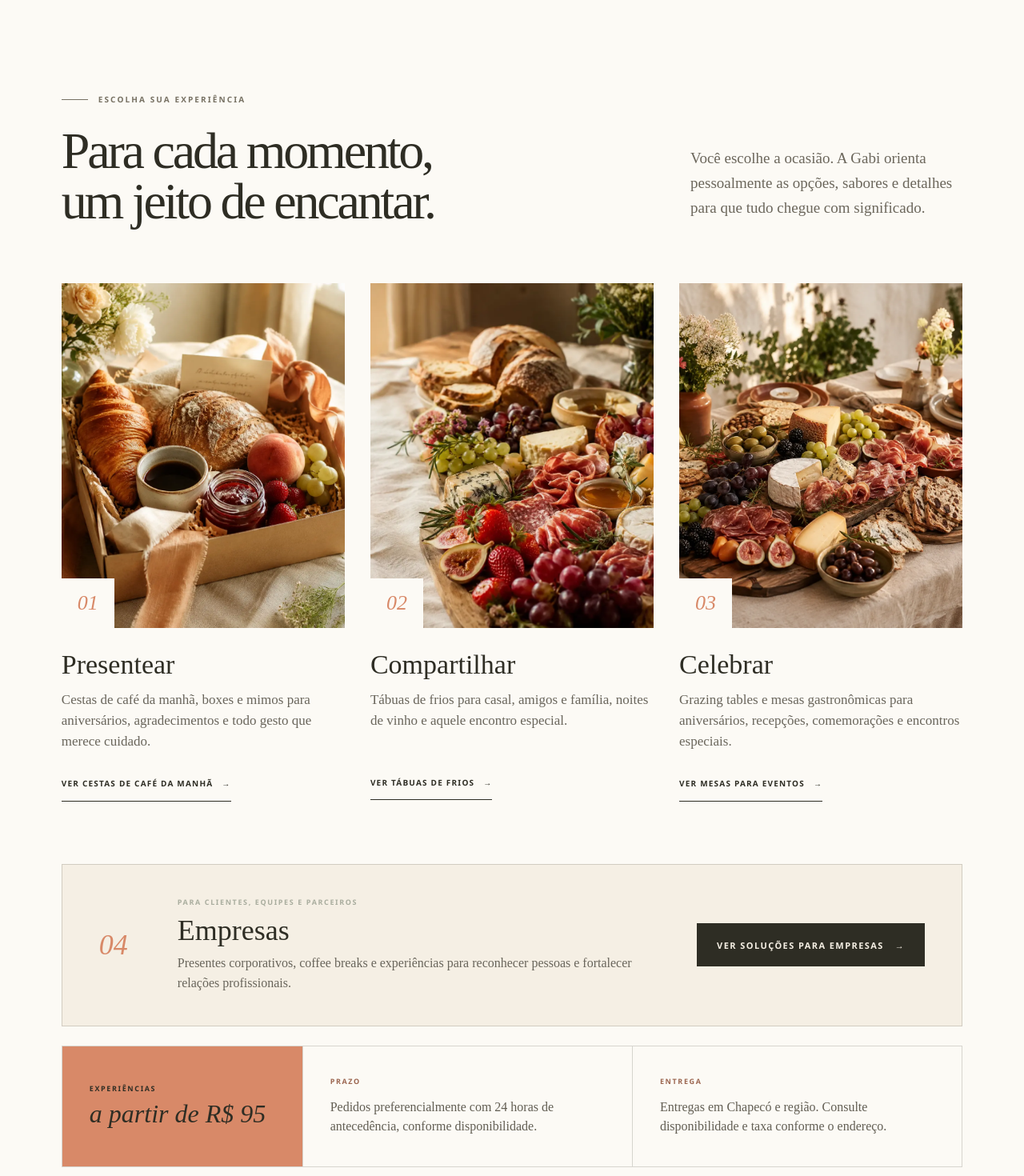
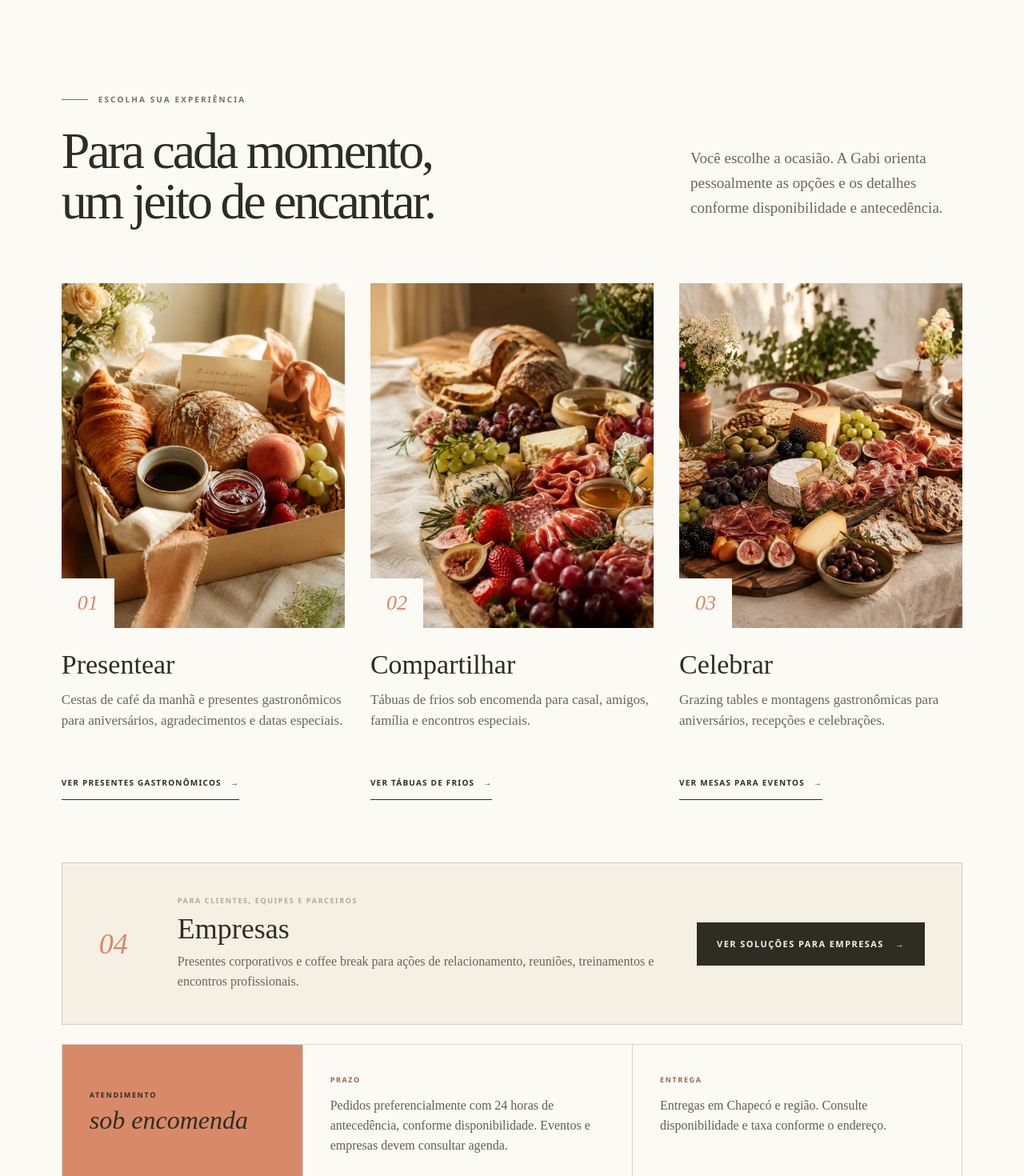
Before and after one commit to bittarello/gb-grazing-foods, a Next.js app: page / in a window 1280 px wide. Shown: the part 1330-2800 px from the top of the page at 80% size. Built offline with nearby package versions, Linux system fonts and the light colour scheme.

Commit message:
Atualizar home com serviços reais e links locais

```diff
--- a/app/page.tsx
+++ b/app/page.tsx
@@ -3,46 +3,41 @@ const instagramUrl = "https://www.instagram.com/gabi.gbgrazingfoods/";
 const whatsappNumber = "5549999442478";
 const breakfastPage = "/cestas-de-cafe-da-manha-chapeco/";
 const boardsPage = "/tabuas-de-frios-chapeco/";
+const giftsPage = "/presentes-gastronomicos-chapeco/";
 const eventsPage = "/grazing-table-chapeco/";
 const corporatePage = "/presentes-corporativos-chapeco/";
 const coffeeBreakPage = "/coffee-break-chapeco/";
 
 const messages = {
   order: "Olá Gabi! Vim pelo site da GB Grazing Foods e gostaria de fazer um pedido. Pode me ajudar?",
-  gift: "Olá Gabi! Vim pelo site da GB e estou procurando uma opção especial para presentear. Pode me mostrar as opções?",
-  boards: "Olá Gabi! Vim pelo site da GB e gostaria de conhecer as opções de tábuas de frios para compartilhar.",
-  breakfast: "Olá Gabi! Vim pelo site da GB e gostaria de conhecer as opções de cestas de café da manhã.",
-  event: "Olá Gabi! Vim pelo site da GB e gostaria de informações para uma comemoração ou evento.",
-  corporate: "Olá Gabi! Vim pelo site da GB e gostaria de conhecer as opções de presentes, coffee breaks e experiências corporativas.",
   information: "Olá Gabi! Vim pelo site da GB Grazing Foods e gostaria de mais informações.",
 };
 
 const whatsappLink = (message: string) => `https://wa.me/${whatsappNumber}?text=${encodeURIComponent(message)}`;
 const whatsapp = {
-  order: whatsappLink(messages.order), gift: whatsappLink(messages.gift), boards: whatsappLink(messages.boards),
-  breakfast: whatsappLink(messages.breakfast), event: whatsappLink(messages.event),
-  corporate: whatsappLink(messages.corporate), information: whatsappLink(messages.information),
+  order: whatsappLink(messages.order),
+  information: whatsappLink(messages.information),
 };
 
 const occasions = [
-  { number: "01", title: "Presentear", text: "Cestas de café da manhã, boxes e mimos para aniversários, agradecimentos e todo gesto que merece cuidado.", image: "/images/gb-presentes.webp", alt: "Cesta de café da manhã artesanal preparada em Chapecó", cta: "Ver cestas de café da manhã", href: breakfastPage },
-  { number: "02", title: "Compartilhar", text: "Tábuas de frios para casal, amigos e família, noites de vinho e aquele encontro especial.", image: "/images/gb-hero.webp", alt: "Tábua de frios artesanal com queijos, frutas, pães e embutidos", cta: "Ver tábuas de frios", href: boardsPage },
-  { number: "03", title: "Celebrar", text: "Grazing tables e mesas gastronômicas para aniversários, recepções, comemorações e encontros especiais.", image: "/images/gb-eventos.webp", alt: "Mesa gastronômica preparada para uma celebração", cta: "Ver mesas para eventos", href: eventsPage },
+  { number: "01", title: "Presentear", text: "Cestas de café da manhã e presentes gastronômicos para aniversários, agradecimentos e datas especiais.", image: "/images/gb-presentes.webp", alt: "Presente gastronômico artesanal preparado em Chapecó", cta: "Ver presentes gastronômicos", href: giftsPage },
+  { number: "02", title: "Compartilhar", text: "Tábuas de frios sob encomenda para casal, amigos, família e encontros especiais.", image: "/images/gb-hero.webp", alt: "Tábua de frios artesanal com queijos, frutas, pães e embutidos", cta: "Ver tábuas de frios", href: boardsPage },
+  { number: "03", title: "Celebrar", text: "Grazing tables e montagens gastronômicas para aniversários, recepções e celebrações.", image: "/images/gb-eventos.webp", alt: "Mesa gastronômica preparada para uma celebração", cta: "Ver mesas para eventos", href: eventsPage },
 ];
 
-const products = [
-  { label: "Cestas de café da manhã", title: "Café da Manhã Afeto", text: "Um presente gastronômico que chega cedo e transforma o primeiro momento do dia.", cta: "Ver opções de café da manhã", href: breakfastPage },
-  { label: "Para brindar a dois", title: "Noite de Vinhos", text: "Sabores selecionados para uma noite sem pressa, cheia de conversa e presença.", cta: "Ver tábuas de frios", href: boardsPage },
-  { label: "Tábuas de frios", title: "Tábua para Compartilhar", text: "Uma composição generosa para casal, amigos ou família receberem bem e criarem boas memórias.", cta: "Conhecer tábuas de frios", href: boardsPage },
-  { label: "Presentes corporativos", title: "Experiências Corporativas", text: "Presentes e experiências para reconhecer clientes, equipes e parceiros.", cta: "Ver presentes corporativos", href: corporatePage },
-  { label: "Coffee break", title: "Coffee Break para Reuniões", text: "Opções para reuniões, treinamentos e encontros corporativos, orientadas conforme quantidade e formato.", cta: "Conhecer coffee break", href: coffeeBreakPage },
+const services = [
+  { label: "Presentear logo cedo", title: "Cestas de café da manhã", text: "Cestas sob encomenda para aniversários, agradecimentos, comemorações e outras datas especiais.", cta: "Ver cestas de café da manhã", href: breakfastPage },
+  { label: "Presentes para diferentes ocasiões", title: "Presentes gastronômicos", text: "Boxes, cestas e outras possibilidades para presentear, conforme a ocasião e a disponibilidade.", cta: "Ver presentes gastronômicos", href: giftsPage },
+  { label: "Para compartilhar", title: "Tábuas de frios", text: "Queijos, embutidos, acompanhamentos e itens selecionados em composições sob encomenda.", cta: "Ver tábuas de frios", href: boardsPage },
+  { label: "Para empresas", title: "Presentes corporativos", text: "Opções personalizadas para clientes, equipes, parceiros e ações de relacionamento.", cta: "Ver presentes corporativos", href: corporatePage },
+  { label: "Reuniões e treinamentos", title: "Coffee break", text: "Coffee break sob encomenda para reuniões, treinamentos, eventos e encontros corporativos.", cta: "Ver coffee break", href: coffeeBreakPage },
 ];
 
 const faqs = [
   { question: "Com quanta antecedência devo fazer o pedido?", answer: "Os pedidos devem ser feitos preferencialmente com 24 horas de antecedência, conforme disponibilidade. Para eventos e pedidos corporativos, quanto antes conversarmos, melhor." },
   { question: "Onde a GB realiza entregas?", answer: "Entregamos em Chapecó e região. Consulte a disponibilidade e a taxa de entrega conforme o endereço." },
-  { question: "É possível personalizar?", answer: "Sim. Conte para a Gabi quem vai receber, qual é a ocasião e o que você imaginou. Cada experiência é orientada pessoalmente, conforme o produto e a antecedência." },
-  { question: "A GB atende empresas e eventos?", answer: "Sim. Preparamos presentes corporativos, coffee breaks em Chapecó, kits para reuniões e mesas gastronômicas para encontros e celebrações." },
+  { question: "É possível personalizar?", answer: "Sim. Conte para a Gabi quem vai receber, qual é a ocasião e o que você imaginou. As possibilidades são orientadas conforme a opção escolhida e a antecedência." },
+  { question: "A GB atende empresas e eventos?", answer: "Sim. A GB prepara presentes corporativos, coffee break e montagens gastronômicas para eventos, conforme quantidade, prazo, agenda e disponibilidade." },
 ];
 
 function BrandMark() {
@@ -93,13 +88,13 @@ export default function Home() {
         <div className="hero-copy">
           <p className="eyebrow">Cestas, tábuas e presentes em Chapecó e região</p>
           <h1 id="hero-title">O sabor fica.<br /><em>O gesto também.</em></h1>
-          <p className="hero-description">Cestas de café da manhã, tábuas de frios, presentes especiais e experiências gastronômicas preparadas pela Gabi para presentear, compartilhar e celebrar.</p>
+          <p className="hero-description">Cestas de café da manhã, tábuas de frios, presentes gastronômicos, coffee break e experiências para eventos preparados pela Gabi para presentear, compartilhar e celebrar.</p>
           <div className="hero-actions">
             <a className="button button-primary" href={whatsapp.order} target="_blank" rel="noreferrer">Fazer um pedido pelo WhatsApp <span aria-hidden="true">→</span></a>
             <a className="text-link" href={breakfastPage}>Ver cestas de café da manhã</a>
           </div>
           <p className="order-note">Atendimento pessoal pela Gabi · Pedidos conforme disponibilidade</p>
-          <div className="hero-proof" aria-label="Informações comerciais da GB"><span>Opções a partir de R$ 95</span><span>Produção artesanal</span><span>Entregas em Chapecó e região</span></div>
+          <div className="hero-proof" aria-label="Informações comerciais da GB"><span>Produção artesanal</span><span>Sob encomenda</span><span>Entregas em Chapecó e região</span></div>
         </div>
         <figure className="hero-visual">
           <img src="/images/gb-hero.webp" alt="Tábua de frios artesanal com queijos, frutas, pães e embutidos" width="1587" height="991" fetchPriority="high" decoding="async" />
@@ -112,51 +107,45 @@ export default function Home() {
       <section className="section occasions-section" id="ocasioes">
         <div className="section-heading">
           <div><p className="eyebrow">Escolha sua experiência</p><h2>Para cada momento,<br />um jeito de encantar.</h2></div>
-          <p>Você escolhe a ocasião. A Gabi orienta pessoalmente as opções, sabores e detalhes para que tudo chegue com significado.</p>
+          <p>Você escolhe a ocasião. A Gabi orienta pessoalmente as opções e os detalhes conforme disponibilidade e antecedência.</p>
         </div>
         <div className="occasion-grid">
-          {occasions.map((occasion) => {
-            const opensWhatsApp = occasion.href.startsWith("https://wa.me/");
-            return <article className="occasion-card" key={occasion.title}>
-              <div className="occasion-image"><img src={occasion.image} alt={occasion.alt} loading="lazy" decoding="async" /><span>{occasion.number}</span></div>
-              <h3>{occasion.title}</h3><p>{occasion.text}</p>
-              <a href={occasion.href} target={opensWhatsApp ? "_blank" : undefined} rel={opensWhatsApp ? "noreferrer" : undefined} aria-label={opensWhatsApp ? `${occasion.cta} pelo WhatsApp` : occasion.cta}>{occasion.cta} <span aria-hidden="true">→</span></a>
-            </article>;
-          })}
+          {occasions.map((occasion) => <article className="occasion-card" key={occasion.title}>
+            <div className="occasion-image"><img src={occasion.image} alt={occasion.alt} loading="lazy" decoding="async" /><span>{occasion.number}</span></div>
+            <h3>{occasion.title}</h3><p>{occasion.text}</p>
+            <a href={occasion.href}>{occasion.cta} <span aria-hidden="true">→</span></a>
+          </article>)}
         </div>
         <article className="corporate-strip">
           <div className="corporate-number">04</div>
-          <div><p className="product-label">Para clientes, equipes e parceiros</p><h3>Empresas</h3><p>Presentes corporativos, coffee breaks e experiências para reconhecer pessoas e fortalecer relações profissionais.</p></div>
+          <div><p className="product-label">Para clientes, equipes e parceiros</p><h3>Empresas</h3><p>Presentes corporativos e coffee break para ações de relacionamento, reuniões, treinamentos e encontros profissionais.</p></div>
           <a className="button button-dark" href={corporatePage}>Ver soluções para empresas <span aria-hidden="true">→</span></a>
         </article>
-        <div className="commercial-info" aria-label="Preço, prazo e entrega">
-          <div className="price-highlight"><span>Experiências</span><strong>a partir de R$ 95</strong></div>
-          <div className="commercial-detail"><span>Prazo</span><p>Pedidos preferencialmente com 24 horas de antecedência, conforme disponibilidade.</p></div>
+        <div className="commercial-info" aria-label="Prazo, atendimento e entrega">
+          <div className="price-highlight"><span>Atendimento</span><strong>sob encomenda</strong></div>
+          <div className="commercial-detail"><span>Prazo</span><p>Pedidos preferencialmente com 24 horas de antecedência, conforme disponibilidade. Eventos e empresas devem consultar agenda.</p></div>
           <div className="commercial-detail"><span>Entrega</span><p>Entregas em Chapecó e região. Consulte disponibilidade e taxa conforme o endereço.</p></div>
         </div>
       </section>
 
       <section className="section experiences-section" id="experiencias">
-        <div className="experiences-intro"><p className="eyebrow light">Opções concretas para comprar</p><h2>Comece pelo que<br /><em>você quer fazer sentir.</em></h2><p>Há opções individuais, para duas pessoas e composições maiores. Fale diretamente com a Gabi para conhecer o cardápio disponível.</p></div>
+        <div className="experiences-intro"><p className="eyebrow light">Serviços da GB</p><h2>Escolha pelo que<br /><em>você precisa para o momento.</em></h2><p>Cada serviço tem uma página própria com informações de ocasião, pedido, prazo e atendimento.</p></div>
         <div className="product-list">
-          {products.map((product, index) => {
-            const opensWhatsApp = product.href.startsWith("https://wa.me/");
-            return <article className="product-item" key={product.title}>
-              <span className="product-index">0{index + 1}</span>
-              <div><p className="product-label">{product.label}</p><h3>{product.title}</h3><p>{product.text}</p><a className="product-cta" href={product.href} target={opensWhatsApp ? "_blank" : undefined} rel={opensWhatsApp ? "noreferrer" : undefined}>{product.cta} <span aria-hidden="true">→</span></a></div>
-            </article>;
-          })}
+          {services.map((service, index) => <article className="product-item" key={service.title}>
+            <span className="product-index">0{index + 1}</span>
+            <div><p className="product-label">{service.label}</p><h3>{service.title}</h3><p>{service.text}</p><a className="product-cta" href={service.href}>{service.cta} <span aria-hidden="true">→</span></a></div>
+          </article>)}
         </div>
       </section>
 
       <section className="section care-section" id="como-pedir">
         <div className="care-image"><img src="/images/gb-presentes.webp" alt="Cesta de café da manhã artesanal com frutas, pães e flores" width="1254" height="1254" loading="lazy" decoding="async" /><div className="care-seal" aria-hidden="true"><span>Feito com</span><strong>afeto</strong></div></div>
         <div className="care-copy">
-          <p className="eyebrow">Como fazer seu pedido</p><h2>Seu presente começa com uma conversa.</h2>
+          <p className="eyebrow">Como fazer seu pedido</p><h2>Seu pedido começa com uma conversa.</h2>
           <ol>
-            <li><span>1</span><div><h3>Conte o momento</h3><p>Quem vai receber, qual é a ocasião e quando você precisa.</p></div></li>
-            <li><span>2</span><div><h3>Escolha com a Gabi</h3><p>Pelo WhatsApp, você recebe orientação sobre formatos, sabores, valores e detalhes.</p></div></li>
-            <li><span>3</span><div><h3>Confirme e aguarde o encanto</h3><p>A GB prepara tudo artesanalmente e combina a entrega em Chapecó e região.</p></div></li>
+            <li><span>1</span><div><h3>Conte o momento</h3><p>Quem vai receber, qual é a ocasião, quantas pessoas participarão e quando você precisa.</p></div></li>
+            <li><span>2</span><div><h3>Conheça as possibilidades</h3><p>Pelo WhatsApp, a Gabi orienta as opções e os detalhes disponíveis para o pedido.</p></div></li>
+            <li><span>3</span><div><h3>Confirme os detalhes</h3><p>Combine prazo, endereço, disponibilidade e demais informações do atendimento.</p></div></li>
           </ol>
           <a className="button button-primary" href={whatsapp.order} target="_blank" rel="noreferrer">Quero encomendar <span aria-hidden="true">→</span></a>
           <p className="whatsapp-microcopy">WhatsApp · Atendimento pessoal pela Gabi</p>
@@ -175,15 +164,15 @@ export default function Home() {
       </section>
 
       <section className="final-cta">
-        <p className="eyebrow light">Tem um momento especial chegando?</p><h2>Conte para a Gabi.<br /><em>Ela transforma em experiência.</em></h2>
-        <p>Cestas, tábuas, presentes e experiências gastronômicas em Chapecó e região, com opções a partir de R$ 95.</p>
+        <p className="eyebrow light">Tem um momento especial chegando?</p><h2>Conte para a Gabi.<br /><em>Ela ajuda você a escolher.</em></h2>
+        <p>Cestas, tábuas, presentes e experiências gastronômicas em Chapecó e região, conforme disponibilidade.</p>
         <a className="button button-light" href={whatsapp.order} target="_blank" rel="noreferrer">Fazer pedido pelo WhatsApp <span aria-hidden="true">→</span></a>
       </section>
 
       <footer>
         <div className="footer-brand"><BrandMark /><p>Cestas, tábuas, presentes e experiências gastronômicas.</p></div>
         <div className="footer-contact"><strong>Chapecó e região</strong><a href={whatsapp.order} target="_blank" rel="noreferrer">WhatsApp: (49) 99944-2478</a><span>Pedidos preferencialmente com 24h de antecedência.</span></div>
-        <div className="footer-links"><a className="button button-dark footer-order-button" href={whatsapp.order} target="_blank" rel="noreferrer">Fazer pedido pelo WhatsApp</a><a href={eventsPage}>Grazing tables e eventos</a><a href={corporatePage}>Presentes corporativos</a><a href={coffeeBreakPage}>Coffee break</a><a href={instagramUrl} target="_blank" rel="noreferrer">Siga a GB no Instagram · @gabi.gbgrazingfoods <span aria-hidden="true">↗</span></a></div>
+        <div className="footer-links"><a className="button button-dark footer-order-button" href={whatsapp.order} target="_blank" rel="noreferrer">Fazer pedido pelo WhatsApp</a><a href={breakfastPage}>Cestas de café da manhã</a><a href={boardsPage}>Tábuas de frios</a><a href={giftsPage}>Presentes gastronômicos</a><a href={eventsPage}>Grazing tables e eventos</a><a href={corporatePage}>Presentes corporativos</a><a href={coffeeBreakPage}>Coffee break</a><a href={instagramUrl} target="_blank" rel="noreferrer">Siga a GB no Instagram · @gabi.gbgrazingfoods <span aria-hidden="true">↗</span></a></div>
       </footer>
 
       <a className="whatsapp-float" href={whatsapp.information} target="_blank" rel="noreferrer" aria-label="Fale com a Gabi pelo WhatsApp" title="Fale com a Gabi pelo WhatsApp"><span className="whatsapp-float-icon"><WhatsAppIcon /></span><span className="whatsapp-float-label">Fale com a Gabi</span></a>
```
